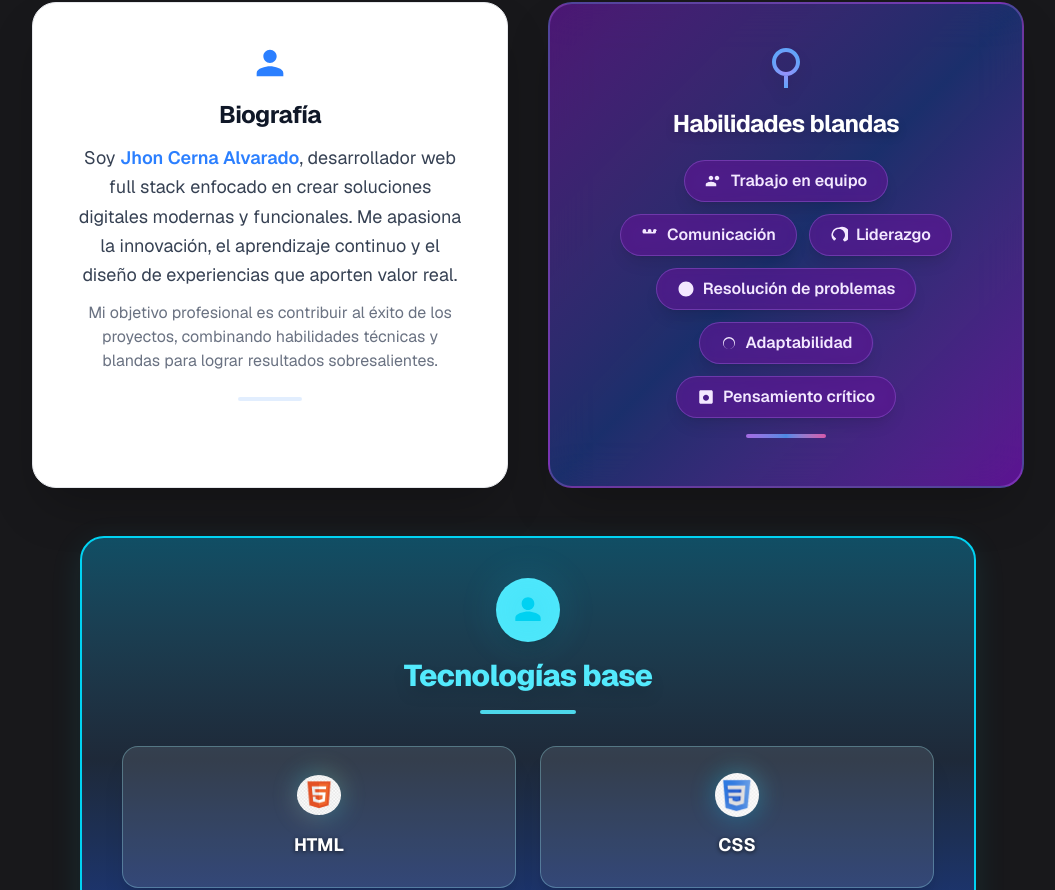
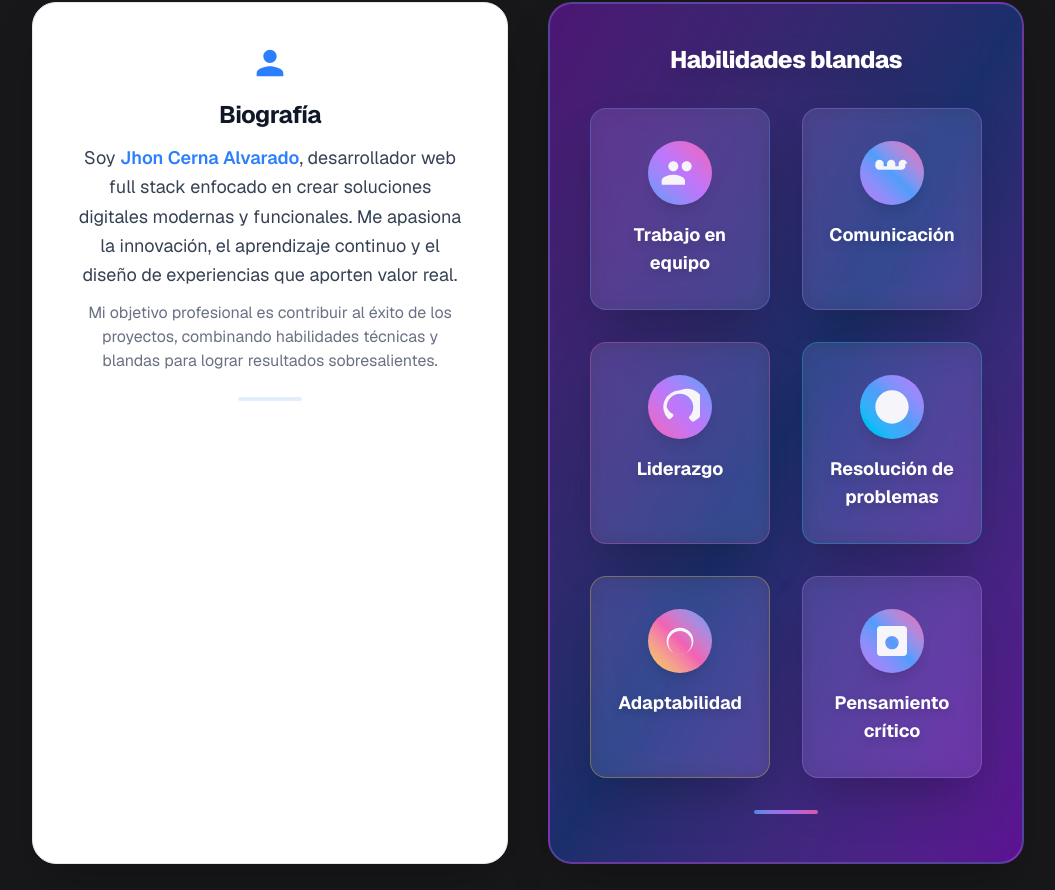
Before and after one commit to jhonReyCerna/portafolio, a Next.js app: page / in a window 1280 px wide. Shown: the part 814-1704 px from the top of the page, without its empty margins (112-1167 px from the left). Built offline with nearby package versions, Linux system fonts and the light colour scheme.

Commit message:
primer commmdssd

```diff
--- a/src/app/page.tsx
+++ b/src/app/page.tsx
@@ -256,37 +256,52 @@ export default function Home() {
           </div>
           {/* Habilidades blandas */}
           <div className="bg-gradient-to-br from-purple-900/80 via-blue-900/70 to-purple-800/80 rounded-3xl shadow-2xl p-10 flex flex-col items-center hover:scale-[1.06] transition-transform duration-300 border-2 border-purple-400/30 backdrop-blur-xl relative animate-fadein">
-            <span className="mb-4 text-purple-400 drop-shadow-xl animate-float">
-              <svg width="48" height="48" fill="currentColor" viewBox="0 0 24 24"><defs><radialGradient id="softGrad" cx="50%" cy="50%" r="50%" fx="50%" fy="50%"><stop offset="0%" stopColor="#a78bfa"/><stop offset="100%" stopColor="#60a5fa"/></radialGradient></defs><path fill="url(#softGrad)" d="M12 2C8.13 2 5 5.13 5 9c0 3.87 3.13 7 7 7s7-3.13 7-7c0-3.87-3.13-7-7-7zm0 12c-2.76 0-5-2.24-5-5s2.24-5 5-5 5 2.24 5 5-2.24 5-5 5zm-1 2h2v6h-2z"/></svg>
+            <h3 className="text-2xl font-extrabold mb-8 text-center text-white tracking-tight drop-shadow-xl">Habilidades blandas</h3>
+            <div className="grid grid-cols-1 sm:grid-cols-2 gap-8 w-full">
+              {/* Tarjeta: Trabajo en equipo */}
+              <div className="flex flex-col items-center bg-white/10 border border-blue-400/30 rounded-2xl px-6 py-8 shadow-2xl backdrop-blur-md hover:shadow-blue-400/40 hover:scale-105 transition-all duration-300 min-h-[160px] relative overflow-hidden">
+                <span className="mb-4 flex items-center justify-center w-16 h-16 rounded-full bg-gradient-to-tr from-blue-400 via-purple-400 to-pink-400 shadow-lg animate-pulse">
+                  <svg width="40" height="40" fill="currentColor" viewBox="0 0 24 24" className="text-white"><path d="M16 11c1.66 0 2.99-1.34 2.99-3S17.66 5 16 5s-3 1.34-3 3 1.34 3 3 3zm-8 0c1.66 0 2.99-1.34 2.99-3S9.66 5 8 5s-3 1.34-3 3 1.34 3 3 3zm0 2c-2.33 0-7 1.17-7 3.5V19h14v-2.5c0-2.33-4.67-3.5-7-3.5z"/></svg>
                 </span>
-            <h3 className="text-2xl font-bold mb-3 text-white tracking-tight drop-shadow-lg animate-fadein">Habilidades blandas</h3>
-            <div className="flex flex-wrap gap-3 justify-center mt-2">
-              <span className="flex items-center gap-2 bg-purple-900/70 text-purple-100 rounded-full px-5 py-2 text-base font-semibold shadow-lg hover:scale-110 hover:shadow-purple-400/40 transition-all duration-300 border border-purple-400/30 backdrop-blur-sm">
-                <svg width="18" height="18" fill="currentColor" viewBox="0 0 24 24"><path d="M16 11c1.66 0 2.99-1.34 2.99-3S17.66 5 16 5s-3 1.34-3 3 1.34 3 3 3zm-8 0c1.66 0 2.99-1.34 2.99-3S9.66 5 8 5s-3 1.34-3 3 1.34 3 3 3zm0 2c-2.33 0-7 1.17-7 3.5V19h14v-2.5c0-2.33-4.67-3.5-7-3.5z"/></svg>
-                Trabajo en equipo
+                <span className="text-lg font-bold text-white text-center drop-shadow-lg">Trabajo en equipo</span>
+              </div>
+              {/* Tarjeta: Comunicación */}
+              <div className="flex flex-col items-center bg-white/10 border border-purple-400/30 rounded-2xl px-6 py-8 shadow-2xl backdrop-blur-md hover:shadow-purple-400/40 hover:scale-105 transition-all duration-300 min-h-[160px] relative overflow-hidden">
+                <span className="mb-4 flex items-center justify-center w-16 h-16 rounded-full bg-gradient-to-tr from-purple-400 via-blue-400 to-pink-400 shadow-lg animate-pulse">
+                  <svg width="40" height="40" fill="currentColor" viewBox="0 0 24 24" className="text-white"><path d="M21 6.5a2.5 2.5 0 0 0-5 0V8h-2V6.5a2.5 2.5 0 0 0-5 0V8H7V6.5a2.5 2.5 0 0 0-5 0V8c0 1.1.9 2 2 2h14c1.1 0 2-.9 2-2V6.5z"/></svg>
                 </span>
-              <span className="flex items-center gap-2 bg-purple-900/70 text-purple-100 rounded-full px-5 py-2 text-base font-semibold shadow-lg hover:scale-110 hover:shadow-purple-400/40 transition-all duration-300 border border-purple-400/30 backdrop-blur-sm">
-                <svg width="18" height="18" fill="currentColor" viewBox="0 0 24 24"><path d="M21 6.5a2.5 2.5 0 0 0-5 0V8h-2V6.5a2.5 2.5 0 0 0-5 0V8H7V6.5a2.5 2.5 0 0 0-5 0V8c0 1.1.9 2 2 2h14c1.1 0 2-.9 2-2V6.5z"/></svg>
-                Comunicación
+                <span className="text-lg font-bold text-white text-center drop-shadow-lg">Comunicación</span>
+              </div>
+              {/* Tarjeta: Liderazgo */}
+              <div className="flex flex-col items-center bg-white/10 border border-pink-400/30 rounded-2xl px-6 py-8 shadow-2xl backdrop-blur-md hover:shadow-pink-400/40 hover:scale-105 transition-all duration-300 min-h-[160px] relative overflow-hidden">
+                <span className="mb-4 flex items-center justify-center w-16 h-16 rounded-full bg-gradient-to-tr from-pink-400 via-purple-400 to-blue-400 shadow-lg animate-pulse">
+                  <svg width="40" height="40" fill="currentColor" viewBox="0 0 24 24" className="text-white"><path d="M12 2a10 10 0 0 0-7.07 17.07c.39.39 1.02.39 1.41 0l1.41-1.41c.39-.39.39-1.02 0-1.41A7.978 7.978 0 0 1 4 12c0-4.41 3.59-8 8-8s8 3.59 8 8c0 2.21-.9 4.21-2.35 5.66-.39.39-.39 1.02 0 1.41l1.41 1.41c.39.39 1.02.39 1.41 0A10 10 0 0 0 12 2z"/></svg>
                 </span>
-              <span className="flex items-center gap-2 bg-purple-900/70 text-purple-100 rounded-full px-5 py-2 text-base font-semibold shadow-lg hover:scale-110 hover:shadow-purple-400/40 transition-all duration-300 border border-purple-400/30 backdrop-blur-sm">
-                <svg width="18" height="18" fill="currentColor" viewBox="0 0 24 24"><path d="M12 2a10 10 0 0 0-7.07 17.07c.39.39 1.02.39 1.41 0l1.41-1.41c.39-.39.39-1.02 0-1.41A7.978 7.978 0 0 1 4 12c0-4.41 3.59-8 8-8s8 3.59 8 8c0 2.21-.9 4.21-2.35 5.66-.39.39-.39 1.02 0 1.41l1.41 1.41c.39.39 1.02.39 1.41 0A10 10 0 0 0 12 2z"/></svg>
-                Liderazgo
+                <span className="text-lg font-bold text-white text-center drop-shadow-lg">Liderazgo</span>
+              </div>
+              {/* Tarjeta: Resolución de problemas */}
+              <div className="flex flex-col items-center bg-white/10 border border-cyan-400/30 rounded-2xl px-6 py-8 shadow-2xl backdrop-blur-md hover:shadow-cyan-400/40 hover:scale-105 transition-all duration-300 min-h-[160px] relative overflow-hidden">
+                <span className="mb-4 flex items-center justify-center w-16 h-16 rounded-full bg-gradient-to-tr from-cyan-400 via-blue-400 to-purple-400 shadow-lg animate-pulse">
+                  <svg width="40" height="40" fill="currentColor" viewBox="0 0 24 24" className="text-white"><path d="M12 8c-2.21 0-4 1.79-4 4v4h8v-4c0-2.21-1.79-4-4-4zm0-6C6.48 2 2 6.48 2 12c0 5.52 4.48 10 10 10s10-4.48 10-10c0-5.52-4.48-10-10-10z"/></svg>
                 </span>
-              <span className="flex items-center gap-2 bg-purple-900/70 text-purple-100 rounded-full px-5 py-2 text-base font-semibold shadow-lg hover:scale-110 hover:shadow-purple-400/40 transition-all duration-300 border border-purple-400/30 backdrop-blur-sm">
-                <svg width="18" height="18" fill="currentColor" viewBox="0 0 24 24"><path d="M12 8c-2.21 0-4 1.79-4 4v4h8v-4c0-2.21-1.79-4-4-4zm0-6C6.48 2 2 6.48 2 12c0 5.52 4.48 10 10 10s10-4.48 10-10c0-5.52-4.48-10-10-10z"/></svg>
-                Resolución de problemas
+                <span className="text-lg font-bold text-white text-center drop-shadow-lg">Resolución de problemas</span>
+              </div>
+              {/* Tarjeta: Adaptabilidad */}
+              <div className="flex flex-col items-center bg-white/10 border border-yellow-300/30 rounded-2xl px-6 py-8 shadow-2xl backdrop-blur-md hover:shadow-yellow-300/40 hover:scale-105 transition-all duration-300 min-h-[160px] relative overflow-hidden">
+                <span className="mb-4 flex items-center justify-center w-16 h-16 rounded-full bg-gradient-to-tr from-yellow-300 via-pink-400 to-blue-400 shadow-lg animate-pulse">
+                  <svg width="40" height="40" fill="currentColor" viewBox="0 0 24 24" className="text-white"><path d="M12 4a8 8 0 0 1 8 8c0 4.41-3.59 8-8 8s-8-3.59-8-8a8 8 0 0 1 8-8zm0 2C8.13 6 5 9.13 5 13c0 3.87 3.13 7 7 7s7-3.13 7-7c0-3.87-3.13-7-7-7z"/></svg>
                 </span>
-              <span className="flex items-center gap-2 bg-purple-900/70 text-purple-100 rounded-full px-5 py-2 text-base font-semibold shadow-lg hover:scale-110 hover:shadow-purple-400/40 transition-all duration-300 border border-purple-400/30 backdrop-blur-sm">
-                <svg width="18" height="18" fill="currentColor" viewBox="0 0 24 24"><path d="M12 4a8 8 0 0 1 8 8c0 4.41-3.59 8-8 8s-8-3.59-8-8a8 8 0 0 1 8-8zm0 2C8.13 6 5 9.13 5 13c0 3.87 3.13 7 7 7s7-3.13 7-7c0-3.87-3.13-7-7-7z"/></svg>
-                Adaptabilidad
+                <span className="text-lg font-bold text-white text-center drop-shadow-lg">Adaptabilidad</span>
+              </div>
+              {/* Tarjeta: Pensamiento crítico */}
+              <div className="flex flex-col items-center bg-white/10 border border-purple-400/30 rounded-2xl px-6 py-8 shadow-2xl backdrop-blur-md hover:shadow-purple-400/40 hover:scale-105 transition-all duration-300 min-h-[160px] relative overflow-hidden">
+                <span className="mb-4 flex items-center justify-center w-16 h-16 rounded-full bg-gradient-to-tr from-purple-400 via-blue-400 to-pink-400 shadow-lg animate-pulse">
+                  <svg width="40" height="40" fill="currentColor" viewBox="0 0 24 24" className="text-white"><path d="M19 3H5c-1.1 0-2 .9-2 2v14c0 1.1.9 2 2 2h14c1.1 0 2-.9 2-2V5c0-1.1-.9-2-2-2zm-7 14c-2.21 0-4-1.79-4-4s1.79-4 4-4 4 1.79 4 4-1.79 4-4 4z"/></svg>
                 </span>
-              <span className="flex items-center gap-2 bg-purple-900/70 text-purple-100 rounded-full px-5 py-2 text-base font-semibold shadow-lg hover:scale-110 hover:shadow-purple-400/40 transition-all duration-300 border border-purple-400/30 backdrop-blur-sm">
-                <svg width="18" height="18" fill="currentColor" viewBox="0 0 24 24"><path d="M19 3H5c-1.1 0-2 .9-2 2v14c0 1.1.9 2 2 2h14c1.1 0 2-.9 2-2V5c0-1.1-.9-2-2-2zm-7 14c-2.21 0-4-1.79-4-4s1.79-4 4-4 4 1.79 4 4-1.79 4-4 4z"/></svg>
-                Pensamiento crítico
-              </span>
+                <span className="text-lg font-bold text-white text-center drop-shadow-lg">Pensamiento crítico</span>
               </div>
-            <div className="w-20 h-1 bg-gradient-to-r from-purple-400 via-blue-400 to-pink-400 rounded-full mt-4 mb-2 opacity-80 animate-gradient" />
+            </div>
+            <div className="w-16 h-1 bg-gradient-to-r from-blue-400 via-purple-400 to-pink-400 rounded-full mt-8 mb-2 opacity-80 animate-gradient" />
           </div>
         </div>
         {/* Sección especial para HTML y CSS */}
```
Lines whose indentation alone changed are shown as unchanged.
